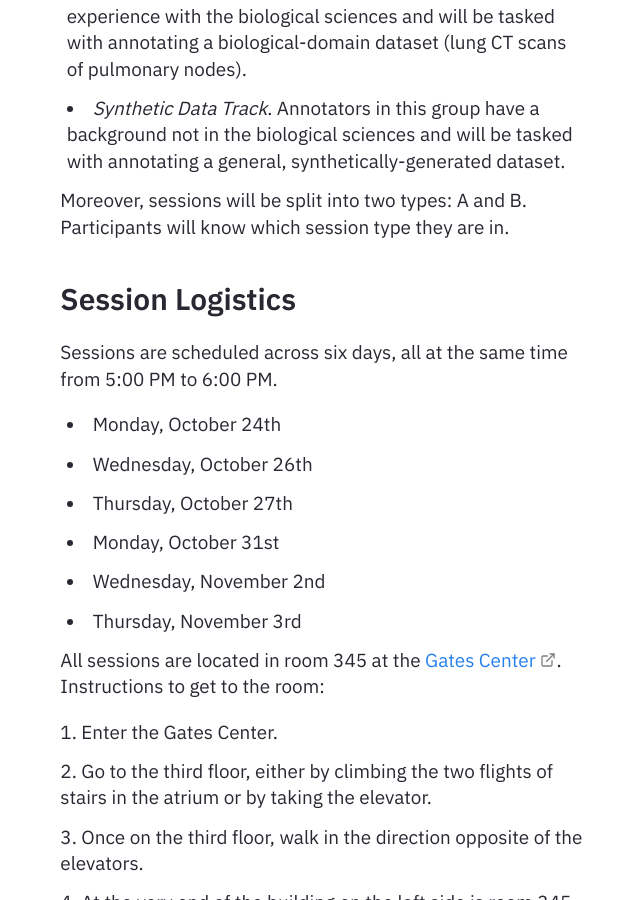
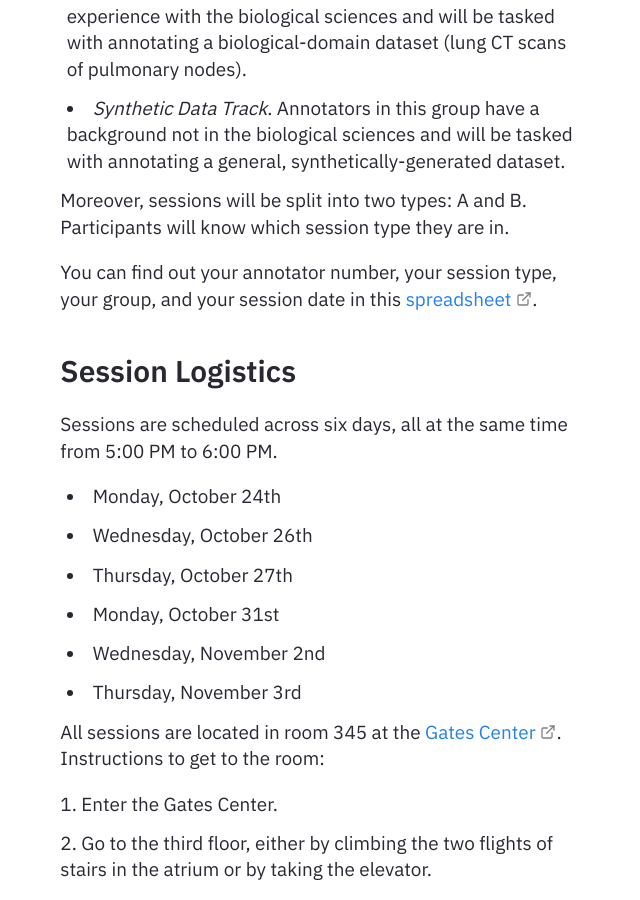
Before and after one commit to andre-ye/muadocs, a Jekyll site: the page built from pages/annotator_info.md, in a window 1280 px wide and 900 px high, scrolled down 323 px. Shown: the whole window, without its empty margins (318-958 px from the left). Built offline with Jekyll 4.4.1, drawn with Linux system fonts in a browser that asks for light colours.

Commit message:
Update annotator_info.md

```diff
--- a/pages/annotator_info.md
+++ b/pages/annotator_info.md
@@ -16,6 +16,8 @@ Annotators are split into two groups:
 - _Synthetic Data Track_. Annotators in this group have a background not in the biological sciences and will be tasked with annotating a general, synthetically-generated dataset.
 
 Moreover, sessions will be split into two types: A and B. Participants will know which session type they are in.
+
+You can find out your annotator number, your session type, your group, and your session date in this [spreadsheet](https://docs.google.com/spreadsheets/d/1ooq0rPVBhkdJOXUsePa68Hk7pVB25mmtPTn0UrPGerU/edit?usp=sharing){:target="_blank"}.
 
 ## Session Logistics
 
```
